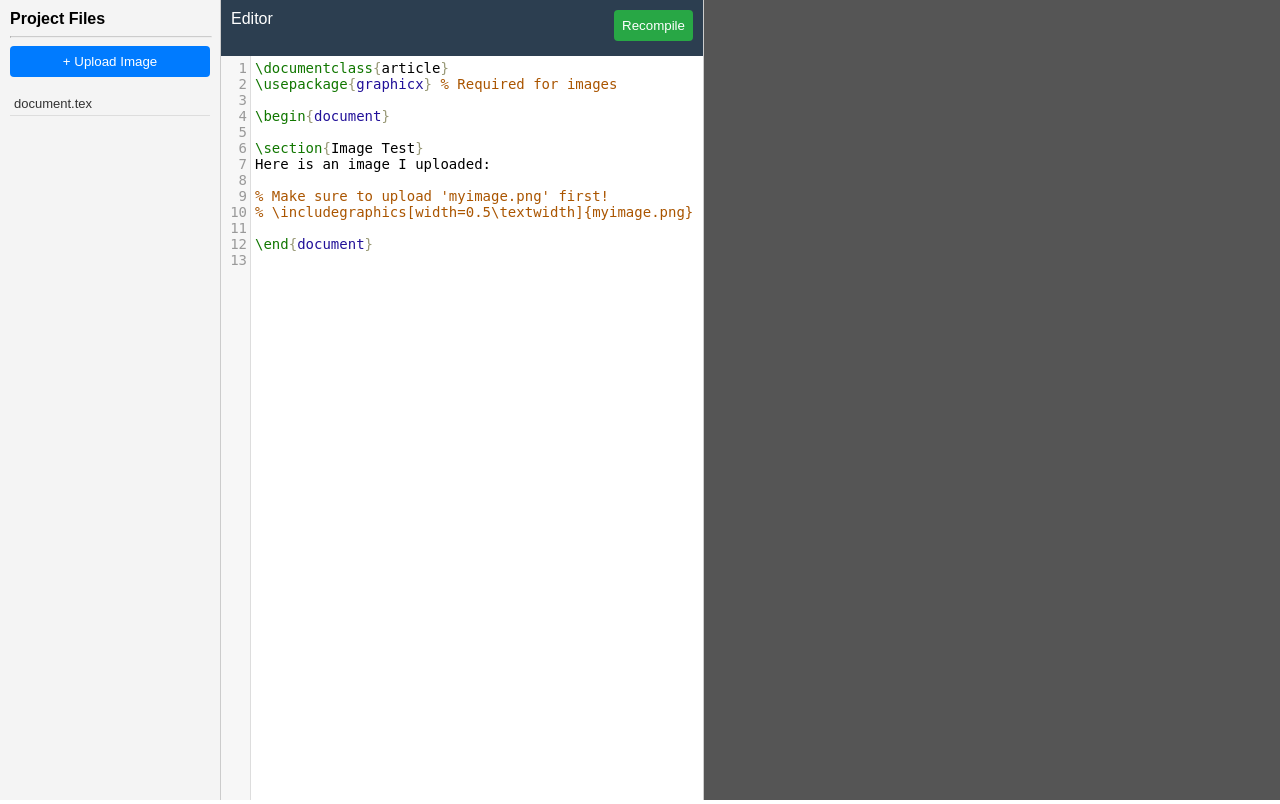
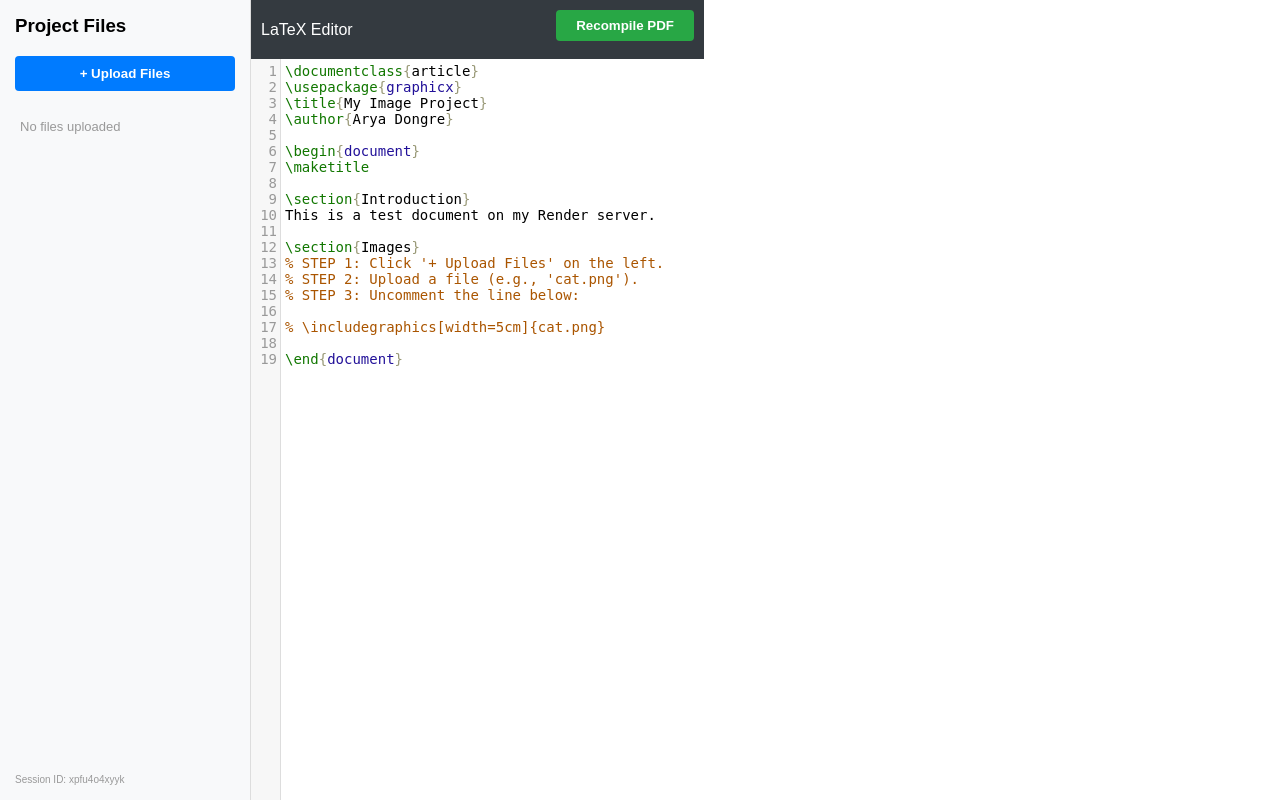
Before and after one commit to ARYADONGRE/mini-overleaf-final, a Flask app: page / in a window 1280 px wide. Run offline with Flask 3, Linux system fonts and the light colour scheme; data that the repository does not hold is empty; parts of the project's set-up code (start-up, migrations or seed data) failed here and were passed over.

Commit message:
Tried to fix errors 1

```diff
--- a/app.py
+++ b/app.py
@@ -1,22 +1,22 @@
 import os
 import subprocess
+import re
 import shutil
-import re
 from flask import Flask, render_template, request, send_file, jsonify
 
 app = Flask(__name__)
 
-# Base directory for all user sessions
-# On Render, /tmp is the only writable place
+# Base directory for storing user sessions
 BASE_DIR = '/tmp/mini-overleaf'
 if not os.path.exists(BASE_DIR):
     os.makedirs(BASE_DIR)
 
 def parse_latex_log(log_content):
+    """Finds the error message and line number in the log."""
+    line_pattern = re.compile(r'^l\.(\d+)', re.MULTILINE)
     error_pattern = re.compile(r'^! (.*)$', re.MULTILINE)
-    line_pattern = re.compile(r'^l\.(\d+)', re.MULTILINE)
+    line_match = line_pattern.search(log_content)
     error_match = error_pattern.search(log_content)
-    line_match = line_pattern.search(log_content)
     return (int(line_match.group(1)) if line_match else 0,
             error_match.group(1) if error_match else "Unknown Error")
 
@@ -24,40 +24,54 @@
 def index():
     return render_template('index.html')
 
+@app.route('/files', methods=['GET'])
+def list_files():
+    """Returns a list of files uploaded by the current user."""
+    session_id = request.args.get('session_id')
+    if not session_id: return jsonify([])
+
+    session_dir = os.path.join(BASE_DIR, session_id)
+    if not os.path.exists(session_dir): return jsonify([])
+
+    # List only relevant files (hide system/temp files)
+    files = [f for f in os.listdir(session_dir)
+             if os.path.isfile(os.path.join(session_dir, f))
+             and not f.endswith(('.aux', '.log', '.out', '.fls', '.fdb_latexmk'))]
+    return jsonify(files)
+
 @app.route('/upload', methods=['POST'])
 def upload_file():
+    """Handles image uploads."""
     session_id = request.form.get('session_id')
-    file = request.files.get('file')
+    uploaded_files = request.files.getlist('file')
 
-    if not session_id or not file:
+    if not session_id or not uploaded_files:
         return jsonify({'error': 'Missing data'}), 400
 
-    # Create session folder if not exists
     session_dir = os.path.join(BASE_DIR, session_id)
     if not os.path.exists(session_dir):
         os.makedirs(session_dir)
 
-    # Save the image
-    filename = file.filename
-    # Security: ensure filename is safe (basic check)
-    filename = re.sub(r'[^a-zA-Z0-9_.-]', '', filename)
-    file.save(os.path.join(session_dir, filename))
+    saved_files = []
+    for file in uploaded_files:
+        # Sanitize filename to prevent hacking
+        filename = re.sub(r'[^a-zA-Z0-9_.-]', '', file.filename)
+        file.save(os.path.join(session_dir, filename))
+        saved_files.append(filename)
 
-    return jsonify({'message': 'Uploaded', 'filename': filename})
+    return jsonify({'message': 'Uploaded', 'files': saved_files})
 
 @app.route('/compile', methods=['POST'])
 def compile_latex():
+    """Compiles the LaTeX code using latexmk."""
     data = request.json
     code = data.get('code')
     session_id = data.get('session_id')
 
-    if not code or not session_id:
-        return jsonify({'error': 'Missing code or session_id'}), 400
+    if not session_id: return jsonify({'error': 'No Session ID'}), 400
 
-    # Ensure session directory exists
     session_dir = os.path.join(BASE_DIR, session_id)
-    if not os.path.exists(session_dir):
-        os.makedirs(session_dir)
+    if not os.path.exists(session_dir): os.makedirs(session_dir)
 
     tex_file = os.path.join(session_dir, 'document.tex')
     pdf_file = os.path.join(session_dir, 'document.pdf')
@@ -67,14 +81,10 @@
         f.write(code)
 
     try:
-        # Run latexmk inside the session directory
+        # Run latexmk inside the session folder so it sees images
         subprocess.run(
             ['latexmk', '-pdf', '-interaction=nonstopmode', '-file-line-error', '-outdir=' + session_dir, tex_file],
-            check=True,
-            cwd=session_dir, # CRITICAL: Run "inside" the folder so it finds images
-            stdout=subprocess.PIPE,
-            stderr=subprocess.PIPE,
-            timeout=45
+            check=True, cwd=session_dir, stdout=subprocess.PIPE, stderr=subprocess.PIPE, timeout=45
         )
         return send_file(pdf_file, mimetype='application/pdf')
 
@@ -86,7 +96,7 @@
             return jsonify({'error': 'Failed', 'line': line_num, 'message': error_msg}), 400
         return jsonify({'error': 'System Error', 'message': 'Log not found'}), 500
     except subprocess.TimeoutExpired:
-        return jsonify({'error': 'Timeout', 'message': 'Too long'}), 504
+        return jsonify({'error': 'Timeout', 'message': 'Compilation took too long'}), 504
 
 if __name__ == '__main__':
     app.run(debug=True, host='0.0.0.0', port=5000)
--- a/templates/index.html
+++ b/templates/index.html
@@ -1,65 +1,80 @@
 <!DOCTYPE html>
 <html>
 <head>
-    <title>Mini Overleaf + Images</title>
+    <title>Mini Overleaf Pro</title>
     <link rel="stylesheet" href="https://cdnjs.cloudflare.com/ajax/libs/codemirror/5.65.2/codemirror.min.css">
     <style>
         body { display: flex; height: 100vh; margin: 0; font-family: sans-serif; }
 
-        /* Layout: Sidebar | Editor | Preview */
-        #sidebar { width: 200px; background: #f4f4f4; border-right: 1px solid #ccc; padding: 10px; display: flex; flex-direction: column; }
-        #editor-area { flex-grow: 1; display: flex; flex-direction: column; border-right: 1px solid #ccc; }
+        /* Sidebar Styling */
+        #sidebar { width: 220px; background: #f8f9fa; border-right: 1px solid #ddd; padding: 15px; display: flex; flex-direction: column; }
+        #file-list { margin-top: 15px; font-size: 13px; color: #333; overflow-y: auto; flex-grow: 1; }
+        .file-item { padding: 6px; border-bottom: 1px solid #eee; display: flex; align-items: center; }
+        .file-icon { margin-right: 8px; }
+
+        /* Main Areas */
+        #editor-area { flex-grow: 1; display: flex; flex-direction: column; }
         #preview-area { width: 45%; background: #555; }
 
-        /* Sidebar Elements */
-        #file-list { margin-top: 10px; font-size: 13px; color: #333; }
-        .file-item { padding: 4px; border-bottom: 1px solid #ddd; }
+        /* Buttons & Toolbar */
+        .btn { padding: 10px; border: none; cursor: pointer; border-radius: 4px; width: 100%; margin-bottom: 8px; color: white; font-weight: bold; }
+        .btn-blue { background: #007bff; }
+        .btn-blue:hover { background: #0069d9; }
+        .btn-green { background: #28a745; width: auto; padding: 8px 20px;}
+        .btn-green:hover { background: #218838; }
         input[type="file"] { display: none; }
-        .btn { padding: 8px; border: none; cursor: pointer; border-radius: 4px; width: 100%; margin-bottom: 5px; color: white;}
-        .btn-blue { background: #007bff; }
-        .btn-green { background: #28a745; }
-        .btn:disabled { background: #ccc; }
 
-        #toolbar { padding: 10px; background: #2c3e50; color: white; display: flex; justify-content: space-between; }
+        #toolbar { padding: 10px; background: #343a40; color: white; display: flex; justify-content: space-between; align-items: center; }
+
+        /* Editor & Error Box */
         .CodeMirror { flex-grow: 1; font-size: 14px; }
-        iframe { width: 100%; height: 100%; border: none; }
-
-        #error-box { background: #e74c3c; color: white; padding: 10px; display: none; font-size: 12px;}
-        .error-line { background-color: #ffcccc !important; }
+        iframe { width: 100%; height: 100%; border: none; background: white; }
+        #error-box { background: #dc3545; color: white; padding: 10px; display: none; font-size: 13px; }
+        .error-line { background-color: #f8d7da !important; }
     </style>
 </head>
 <body>
 
     <div id="sidebar">
-        <strong>Project Files</strong>
-        <hr style="width:100%; border-top:1px solid #ccc;">
-        <button class="btn btn-blue" onclick="document.getElementById('img-upload').click()">+ Upload Image</button>
-        <input type="file" id="img-upload" accept="image/*" onchange="uploadImage()">
+        <h3 style="margin-top:0">Project Files</h3>
+        <button class="btn btn-blue" onclick="document.getElementById('img-upload').click()">+ Upload Files</button>
+        <input type="file" id="img-upload" multiple onchange="uploadFiles()">
+
         <div id="file-list">
-            <div class="file-item">document.tex</div>
+            <div style="color: #666; font-style: italic;">Loading files...</div>
+        </div>
+
+        <div style="font-size: 10px; color: #999; margin-top: auto;">
+            Session ID: <span id="sess-id-disp"></span>
         </div>
     </div>
 
     <div id="editor-area">
         <div id="toolbar">
-            <span>Editor</span>
-            <button class="btn btn-green" style="width: auto;" id="compile-btn" onclick="compile()">Recompile</button>
+            <span>LaTeX Editor</span>
+            <button class="btn btn-green" id="compile-btn" onclick="compile()">Recompile PDF</button>
         </div>
         <div id="error-box"></div>
         <textarea id="code">
 \documentclass{article}
-\usepackage{graphicx} % Required for images
+\usepackage{graphicx}
+\title{My Image Project}
+\author{Arya Dongre}
 
 \begin{document}
+\maketitle
 
-\section{Image Test}
-Here is an image I uploaded:
+\section{Introduction}
+This is a test document on my Render server.
 
-% Make sure to upload 'myimage.png' first!
-% \includegraphics[width=0.5\textwidth]{myimage.png}
+\section{Images}
+% STEP 1: Click '+ Upload Files' on the left.
+% STEP 2: Upload a file (e.g., 'cat.png').
+% STEP 3: Uncomment the line below:
 
-\end{document}
-        </textarea>
+% \includegraphics[width=5cm]{cat.png}
+
+\end{document}</textarea>
     </div>
 
     <div id="preview-area">
@@ -70,42 +85,67 @@
     <script src="https://cdnjs.cloudflare.com/ajax/libs/codemirror/5.65.2/mode/stex/stex.min.js"></script>
 
     <script>
-        // 1. Generate a Session ID (Random string)
-        const sessionId = Math.random().toString(36).substring(2, 15);
-        console.log("Session ID:", sessionId);
+        // 1. SESSION MANAGEMENT (Fixes the "missing image on refresh" bug)
+        let sessionId = localStorage.getItem('miniOverleafSession');
+        if (!sessionId) {
+            sessionId = Math.random().toString(36).substring(2, 15);
+            localStorage.setItem('miniOverleafSession', sessionId);
+        }
+        document.getElementById('sess-id-disp').innerText = sessionId;
 
         var editor = CodeMirror.fromTextArea(document.getElementById("code"), {
             lineNumbers: true, mode: "stex", lineWrapping: true
         });
 
-        // 2. Upload Logic
-        async function uploadImage() {
-            const fileInput = document.getElementById('img-upload');
-            const file = fileInput.files[0];
-            if (!file) return;
+        // 2. FETCH FILE LIST
+        async function refreshFileList() {
+            try {
+                const res = await fetch(`/files?session_id=${sessionId}`);
+                const files = await res.json();
+                const list = document.getElementById('file-list');
+                list.innerHTML = "";
+
+                if (files.length === 0) list.innerHTML = "<div style='color:#999; padding:5px;'>No files uploaded</div>";
+
+                files.forEach(f => {
+                    const item = document.createElement('div');
+                    item.className = 'file-item';
+                    const icon = f.endsWith('.tex') ? '📄' : '🖼️';
+                    item.innerHTML = `<span class="file-icon">${icon}</span> ${f}`;
+                    list.appendChild(item);
+                });
+            } catch (e) { console.error("Error fetching files"); }
+        }
+
+        // 3. UPLOAD FILES
+        async function uploadFiles() {
+            const input = document.getElementById('img-upload');
+            if (input.files.length === 0) return;
 
             const formData = new FormData();
-            formData.append('file', file);
             formData.append('session_id', sessionId);
+            for (let i = 0; i < input.files.length; i++) {
+                formData.append('file', input.files[i]);
+            }
+
+            const btn = document.querySelector('.btn-blue');
+            const originalText = btn.innerText;
+            btn.innerText = "Uploading...";
+            btn.disabled = true;
 
             try {
                 const res = await fetch('/upload', { method: 'POST', body: formData });
-                const data = await res.json();
-
-                if (res.ok) {
-                    // Add to sidebar list
-                    const div = document.createElement('div');
-                    div.className = 'file-item';
-                    div.innerText = data.filename;
-                    document.getElementById('file-list').appendChild(div);
-                    alert("Uploaded: " + data.filename);
-                } else {
-                    alert("Upload Failed");
-                }
+                if (res.ok) refreshFileList();
+                else alert("Upload failed");
             } catch (e) { alert("Network Error"); }
+            finally {
+                btn.innerText = originalText;
+                btn.disabled = false;
+                input.value = "";
+            }
         }
 
-        // 3. Compile Logic
+        // 4. COMPILE PDF
         var lastErrorLine = null;
         async function compile() {
             const btn = document.getElementById("compile-btn");
@@ -126,7 +166,8 @@
                 if (res.ok) {
                     const blob = await res.blob();
                     document.getElementById('preview').src = URL.createObjectURL(blob);
-                    btn.innerText = "Recompile";
+                    btn.innerText = "Success!";
+                    setTimeout(() => btn.innerText = "Recompile PDF", 2000);
                 } else {
                     const data = await res.json();
                     btn.innerText = "Failed";
@@ -135,11 +176,15 @@
                     if (data.line > 0) {
                         lastErrorLine = data.line - 1;
                         editor.addLineClass(lastErrorLine, "background", "error-line");
+                        editor.scrollIntoView({line: lastErrorLine, ch: 0});
                     }
+                    setTimeout(() => btn.innerText = "Recompile PDF", 2000);
                 }
-            } catch (e) { alert("Error connecting to server"); }
+            } catch (e) { alert("Server connection error"); }
             finally { btn.disabled = false; }
         }
+
+        refreshFileList();
     </script>
 </body>
 </html>
```
Also changed, not shown: 1 other file.
